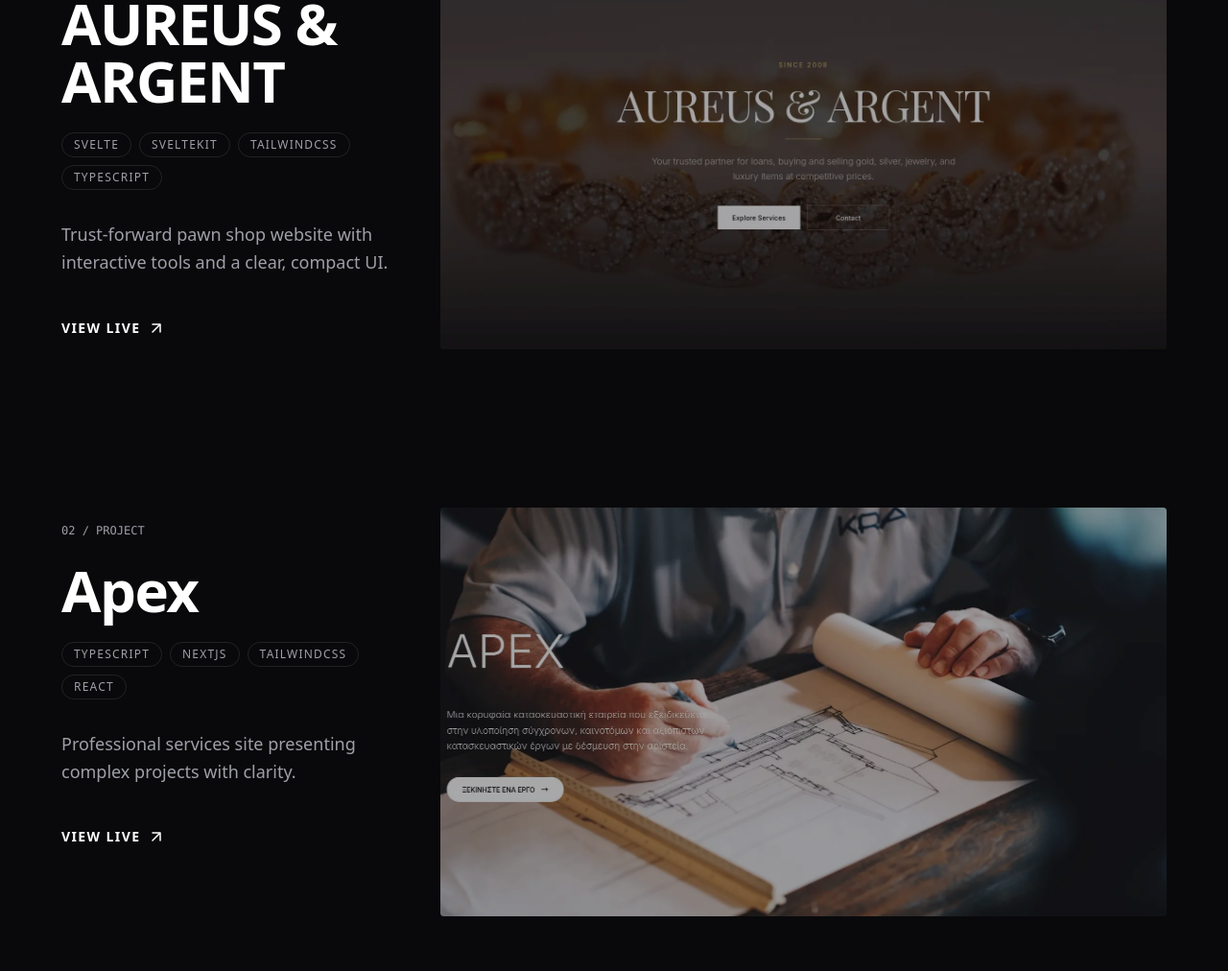
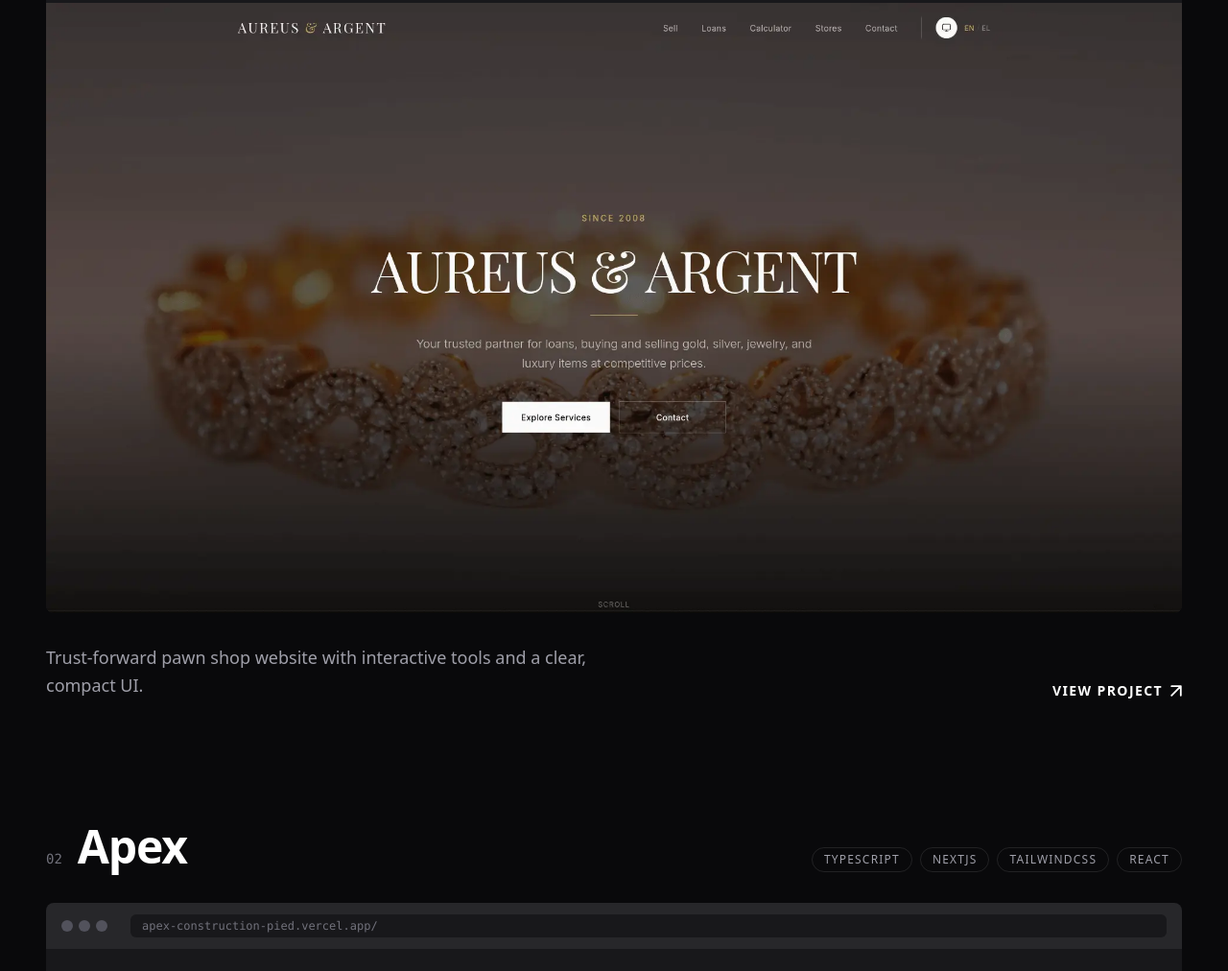
Before and after one commit to dacrab/dacrab.github.io, an Astro site: page / in a window 1280 px wide. Shown: the part 1408-2420 px from the top of the page at 96% size. Built offline with nearby package versions, Linux system fonts and the light colour scheme; Astro itself is replaced by a stand-in of ours.

Commit message:
feat: browser mockup component for projects
- Add BrowserMockup.astro with minimal chrome UI
- Redesign Projects section with cleaner vertical layout
- Full-width mockups with hover effects
- Parallax scroll on project images

```diff
--- /dev/null
+++ b/src/components/BrowserMockup.astro
@@ -0,0 +1,42 @@
+---
+import type { ImageMetadata } from 'astro';
+import { Image } from 'astro:assets';
+
+interface Props {
+  src: ImageMetadata;
+  alt: string;
+  url?: string;
+  class?: string;
+}
+
+const { src, alt, url, class: className } = Astro.props;
+---
+
+<div class:list={['browser-mockup group relative', className]}>
+  <!-- Browser Chrome -->
+  <div class="flex items-center gap-2 rounded-t-lg bg-zinc-800 px-4 py-3">
+    <div class="flex gap-1.5">
+      <span class="h-3 w-3 rounded-full bg-zinc-600"></span>
+      <span class="h-3 w-3 rounded-full bg-zinc-600"></span>
+      <span class="h-3 w-3 rounded-full bg-zinc-600"></span>
+    </div>
+    {url && (
+      <div class="ml-4 flex-1 rounded-md bg-zinc-900 px-3 py-1">
+        <span class="font-mono text-xs text-zinc-500 truncate block">{url}</span>
+      </div>
+    )}
+  </div>
+
+  <!-- Screen -->
+  <div class="relative overflow-hidden rounded-b-lg bg-zinc-900">
+    <Image
+      src={src}
+      alt={alt}
+      class="w-full transition-transform duration-700 ease-out group-hover:scale-105"
+      quality={90}
+    />
+  </div>
+
+  <!-- Hover glow effect -->
+  <div class="pointer-events-none absolute inset-0 rounded-lg opacity-0 shadow-2xl shadow-white/5 transition-opacity duration-500 group-hover:opacity-100"></div>
+</div>
--- a/src/components/Projects.astro
+++ b/src/components/Projects.astro
@@ -1,16 +1,12 @@
 ---
-import { Image } from 'astro:assets';
-
 import { projects } from '../data/projects';
+import BrowserMockup from './BrowserMockup.astro';
 ---
 
-<section
-  id="projects"
-  class="relative border-t border-white/10 bg-zinc-950 px-6 py-32 text-white md:px-12"
->
-  <div class="mx-auto max-w-[90vw]">
-    <div class="reveal-text mb-32 flex items-end justify-between border-b border-white/10 pb-8">
-      <h2 class="text-7xl font-bold tracking-tighter text-white md:text-9xl">
+<section id="projects" class="relative border-t border-white/10 bg-zinc-950 px-6 py-32 text-white md:px-12">
+  <div class="mx-auto max-w-7xl">
+    <div class="reveal-text mb-24 flex items-end justify-between border-b border-white/10 pb-8">
+      <h2 class="text-6xl font-bold tracking-tighter text-white md:text-8xl">
         SELECTED<br />WORKS
       </h2>
       <span class="mb-2 hidden font-mono text-sm text-zinc-400 md:block">
@@ -18,49 +14,61 @@ import { projects } from '../data/projects';
       </span>
     </div>
 
-    <div class="flex flex-col gap-40">
+    <div class="flex flex-col gap-32">
       {
         projects.map((project, index) => (
-          <div class="group relative grid grid-cols-1 gap-12 md:grid-cols-12 md:gap-8">
-            {/* Sticky Project Info */}
-            <div class="reveal-text md:sticky md:top-32 md:col-span-4 md:h-fit md:py-4">
-              <span class="mb-6 block font-mono text-xs text-zinc-400">
-                {String(index + 1).padStart(2, '0')} / PROJECT
-              </span>
-
-              <h3 class="mb-6 text-4xl font-bold tracking-tight md:text-6xl">{project.title}</h3>
-
-              <div class="mb-8 flex flex-wrap gap-2">
-                {project.tech.map((t) => (
+          <article class="reveal-text group">
+            <!-- Project Header -->
+            <div class="mb-8 flex flex-wrap items-baseline justify-between gap-4">
+              <div class="flex items-baseline gap-4">
+                <span class="font-mono text-sm text-zinc-500">
+                  {String(index + 1).padStart(2, '0')}
+                </span>
+                <h3 class="text-3xl font-bold tracking-tight md:text-5xl">
+                  {project.title}
+                </h3>
+              </div>
+              <div class="flex flex-wrap gap-2">
+                {project.tech.slice(0, 4).map((t) => (
                   <span class="rounded-full border border-white/10 px-3 py-1 text-xs tracking-widest text-zinc-400 uppercase">
                     {t}
                   </span>
                 ))}
               </div>
+            </div>
 
-              <p class="mb-10 max-w-sm text-lg leading-relaxed text-zinc-400">{project.blurb}</p>
+            <!-- Browser Mockup -->
+            <a
+              href={project.link}
+              target="_blank"
+              rel="noopener noreferrer"
+              class="block"
+            >
+              <BrowserMockup
+                src={project.cover}
+                alt={project.title}
+                url={project.link.replace('https://', '')}
+              />
+            </a>
 
+            <!-- Project Footer -->
+            <div class="mt-8 flex flex-wrap items-end justify-between gap-6">
+              <p class="max-w-xl text-lg leading-relaxed text-zinc-400">
+                {project.blurb}
+              </p>
               <a
                 href={project.link}
                 target="_blank"
                 rel="noopener noreferrer"
-                class="magnetic group/btn inline-flex items-center gap-3 text-sm font-bold tracking-widest uppercase"
+                class="magnetic inline-flex items-center gap-2 text-sm font-bold tracking-widest uppercase transition-colors hover:text-zinc-400"
               >
-                <span class="relative overflow-hidden">
-                  <span class="block transition-transform duration-300 group-hover/btn:-translate-y-full">
-                    View Live
-                  </span>
-                  <span class="absolute top-full left-0 block text-zinc-400 transition-transform duration-300 group-hover/btn:-translate-y-full">
-                    View Live
-                  </span>
-                </span>
+                <span>View Project</span>
                 <svg
-                  width="10"
-                  height="10"
+                  width="12"
+                  height="12"
                   viewBox="0 0 10 10"
                   fill="none"
-                  xmlns="http://www.w3.org/2000/svg"
-                  class="transition-transform duration-300 group-hover/btn:translate-x-1 group-hover/btn:-translate-y-1"
+                  class="transition-transform duration-300 group-hover:translate-x-1 group-hover:-translate-y-1"
                 >
                   <path
                     d="M1 9L9 1M9 1H1M9 1V9"
@@ -72,29 +80,7 @@ import { projects } from '../data/projects';
                 </svg>
               </a>
             </div>
-
-            {/* Image / Parallax Container */}
-            <div class="reveal-text md:col-span-8">
-              <a
-                href={project.link}
-                target="_blank"
-                rel="noopener noreferrer"
-                class="relative block w-full overflow-hidden rounded-sm bg-zinc-900"
-              >
-                <div class="absolute inset-0 z-10 bg-zinc-950/20 transition-opacity duration-500 group-hover:opacity-0" />
-                <div
-                  class={`relative aspect-video w-full overflow-hidden ${project.slug === 'ioannislo' ? 'bg-[#0A0A0A]' : project.slug === 'email-scraper' ? 'bg-[#111727]' : 'bg-zinc-900'}`}
-                >
-                  <Image
-                    src={project.cover}
-                    alt={project.title}
-                    class={`h-full w-full opacity-80 transition-all duration-700 group-hover:opacity-100 ${project.slug === 'ioannislo' || project.slug === 'email-scraper' ? 'object-contain' : 'object-cover'}`}
-                    quality={95}
-                  />
-                </div>
-              </a>
-            </div>
-          </div>
+          </article>
         ))
       }
     </div>
@@ -104,26 +90,20 @@ import { projects } from '../data/projects';
 <script>
   import gsap from 'gsap';
 
-  // Parallax Images (ScrollTrigger already registered in Layout)
-  const projectImages = document.querySelectorAll('#projects img');
-
-  projectImages.forEach((img) => {
-    gsap.fromTo(
-      img,
-      { scale: 1.2 },
+  // Parallax on browser mockups
+  document.querySelectorAll('.browser-mockup img').forEach((img) => {
+    gsap.fromTo(img,
+      { y: 30 },
       {
-        scale: 1,
+        y: -30,
+        ease: 'none',
         scrollTrigger: {
-          trigger: img.parentElement, // The wrapper
+          trigger: img.closest('article'),
           start: 'top bottom',
           end: 'bottom top',
           scrub: 1,
         },
-        ease: 'none',
       }
     );
   });
-
-  // Pinning adjustments for smoother experience on mobile/desktop
-  // (Optional: if we wanted to enforce pin spacing or similar)
 </script>
```
